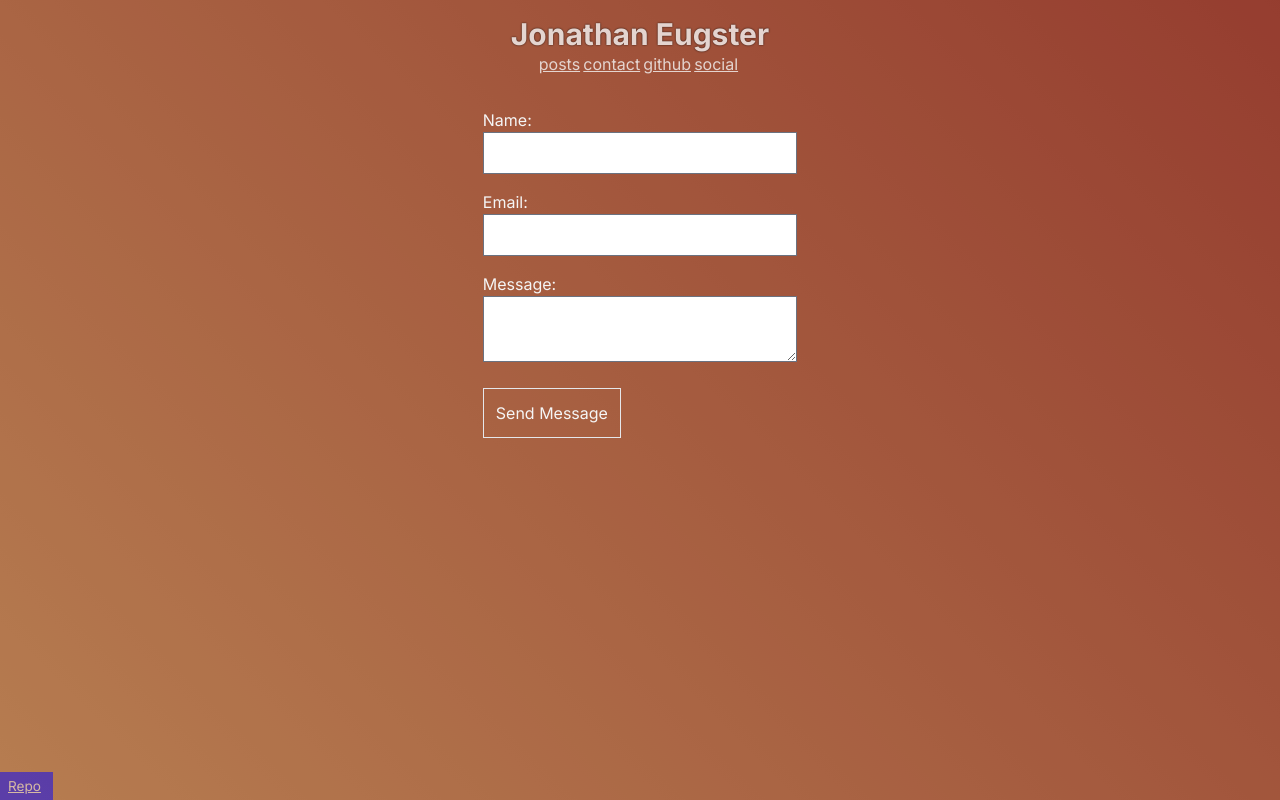
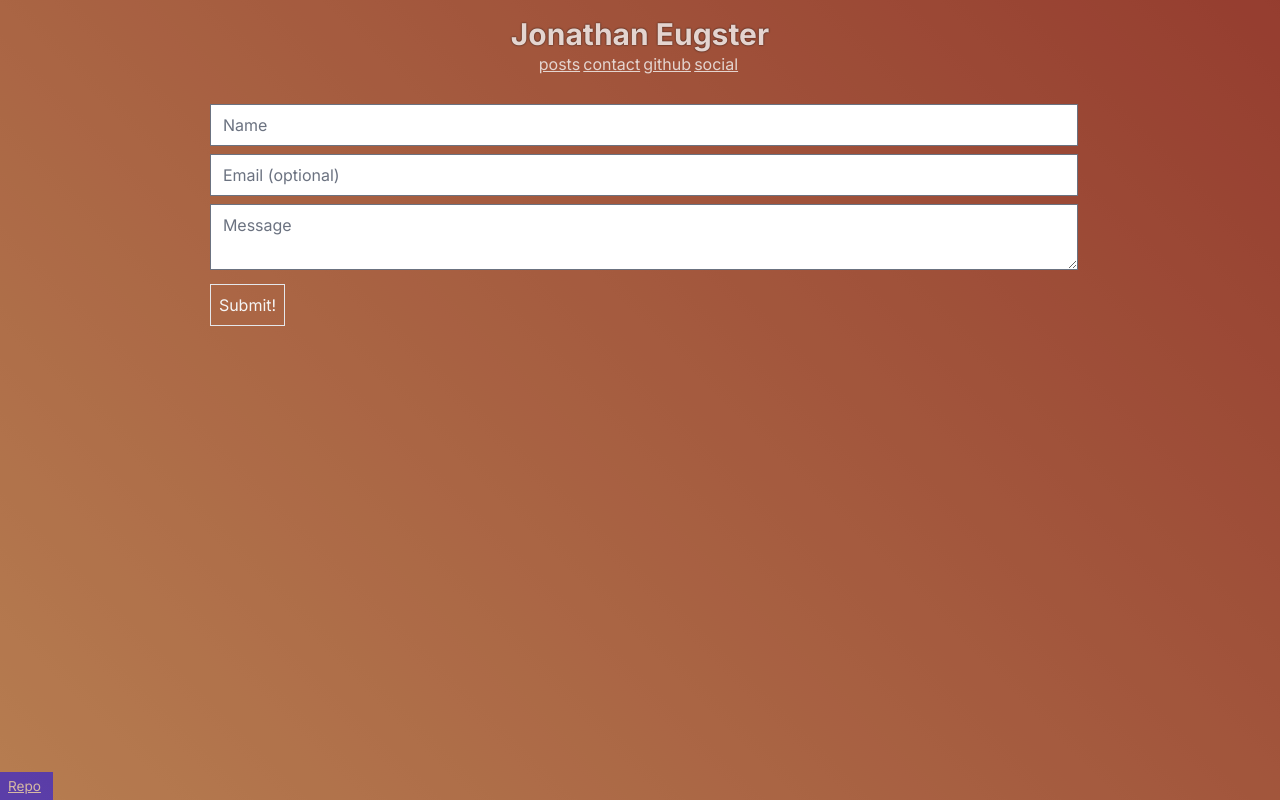
Before and after one commit to jeugster/jonathaneugster-nextjs, a Next.js app: page /contact in a window 1280 px wide. Built offline with nearby package versions, Linux system fonts and the light colour scheme.

Commit message:
netlify forms working??

```diff
--- a/app/globals.css
+++ b/app/globals.css
@@ -156,6 +156,21 @@
   padding: 1rem;
  }
 
+ /* Form */
+ form {
+    @apply col-span-full flex-col align-middle justify-center;
+    @layer card;
+    input {
+        @apply p-1 m-1 w-full form-input text-black;
+    }
+    button {
+        @apply border p-2 m-1;
+    }
+    textarea {
+        @apply p-1 m-1 w-full form-input text-black;
+    }
+ }
+
  /* Hero */
  .hero {
   margin: 10rem auto;
--- a/components/ContactForm.js
+++ b/components/ContactForm.js
@@ -1,56 +1,31 @@
 // Contact form
-export default function ContactForm() {
- return (
-  <div>
-   <form
-    name="contact"
-    action="/success"
-    method="POST"
-    className="flex-col"
-    netlify="true"
-   >
-    <input type="hidden" name="contact" value="contact" />
-    <div className="py-2">
-     <label htmlFor="yourname">
-      Name:
-      <input
-       type="text"
-       name="name"
-       id="name"
-       className="w-full form-input text-black"
-      />
-     </label>{' '}
-     <br />
-    </div>
-    <div className="py-2">
-     <label htmlFor="youremail">
-      Email:
-      <input
-       type="email"
-       name="email"
-       id="youremail"
-       className="w-full form-input text-black"
-      />
-     </label>{' '}
-     <br />
-    </div>
-    <div className="py-2">
-     <label htmlFor="yourmessage">
-      Message:
-      <textarea
-       name="message"
-       id="yourmessage"
-       className="w-full form-input text-black"
-      ></textarea>
-     </label>{' '}
-     <br />
-    </div>
-    <div className="mr-auto">
-     <button type="submit" className="border p-3 mt-3">
-      Send Message
-     </button>
-    </div>
-   </form>
-  </div>
- )
+'use client';
+
+export default function FeedbackForm() {
+  const handleFormSubmit = async (event) => {
+    event.preventDefault();
+    const formData = new FormData(event.target);
+    await fetch('/__forms.html', {
+        method: 'POST',
+        headers: {'Content-Type': 'application/x-www-form-urlencoded'},
+        body: new URLSearchParams(formData).toString()
+    });
+    // Success & error handling should come here
+  };
+
+  return (
+    <form name="feedback" onSubmit={handleFormSubmit} action="/success">
+        <input type="hidden" name="form-name" value="feedback" />
+        <input name="name" type="text" placeholder="Name" required />
+          <input name="email" type="text" placeholder="Email (optional)" />
+          <textarea
+              name="message"
+              id="yourmessage"
+              type="text"
+              placeholder="Message"
+              className="w-full form-input text-black">
+            </textarea>
+        <button type="submit">Submit!</button>
+    </form>
+  );
 }
--- a/components/ManualPosts.js
+++ b/components/ManualPosts.js
@@ -1,7 +1,6 @@
 export default function Posts(){
   return (
     <div className="cardwrapper grid-flow-row flex-nowrap">
-
       <article>
         <h1>Unlocking Efficiency with Next.js: A Powerful Tool for Static Site Generation</h1>
 
@@ -12,9 +11,9 @@ export default function Posts(){
         <ul>
           <li><strong>Local Markdown Content:</strong> The site seamlessly renders local markdown content to a static HTML site, ensuring that all content is easily manageable and accessible.</li>
           <li><strong>Buildtime Rendering:</strong> Static pages are rendered once, when new data becomes available, and served forever. This approach minimizes load on servers and ensures a smooth user experience.</li>
-          <li><strong>Preprocessing:</strong> The framework's preprocessing capabilities allow for a minimal code base that is compatible, reliable, and accessible across devices and browsers.</li>
+          <li><strong>Preprocessing:</strong> The framework&aposs preprocessing capabilities allow for a minimal code base that is compatible, reliable, and accessible across devices and browsers.</li>
           <li><strong>Open Source and Source Controlled:</strong> With Next.js, your code is open source and source controlled, making it portable and adaptable to changing requirements.</li>
-          <li><strong>Flexible Hosting Options:</strong> The website can be hosted inexpensively on any cloud, on bare metal or a managed service. You're always in control of the software and its deployment.</li>
+          <li><strong>Flexible Hosting Options:</strong> The website can be hosted inexpensively on any cloud, on bare metal or a managed service. You&aposre always in control of the software and its deployment.</li>
         </ul>
 
         <p>By leveraging the power of Next.js, this website is am optimally static site, built for discovery, with a high level of customizability and flexibility.</p>
@@ -24,7 +23,7 @@ export default function Posts(){
         <h1>About this Personal Portfolio and Blog</h1>
         <h2>Built with Next.js, Netlify, and Tailwind CSS</h2>
 
-        <p>I'm excited to share my personal portfolio and blog, which is built with Next.js hosted on Netlify and uses Tailwind CSS for style.</p>
+        <p>I&aposm excited to share my personal portfolio and blog, which is built with Next.js hosted on Netlify and uses Tailwind CSS for style.</p>
 
         <p>This stack allows me to strike a balance between ease of use and developer freedom.</p>
 
@@ -42,7 +41,7 @@ export default function Posts(){
         <h2>Third-party Integrations:</h2>
         <ul>
           <li><strong>Google Tag Manager (GTM)</strong>: The site uses GTM to manage third-party tags and scripts, ensuring a seamless experience for users and adminstrators.</li>
-          <li><strong>Performance audits with Lighthouse</strong>: Regular performance audits help us identify areas for improvement and optimize the site's performance.</li>
+          <li><strong>Performance audits with Lighthouse</strong>: Regular performance audits help us identify areas for improvement and optimize the site&aposs performance.</li>
           <li><strong>Google Analytics</strong>: Google Analytics allows a business to gain insights into user behavior and make data-driven decisions.</li>
           <li><strong>Accessibility (a11y) first</strong>: Our builds are configured to fail if accessibility errors are detected, ensuring that our site is usable by a diverse audience with a mind towards equity and inclusion for all.</li>
         </ul>
--- a/package.json
+++ b/package.json
@@ -21,14 +21,17 @@
   "slugify": "^1.6.6"
  },
  "devDependencies": {
+  "@eslint/js": "^9.9.0",
   "@mdx-js/loader": "^3.0.1",
   "@mdx-js/react": "^3.0.1",
   "@next/mdx": "^14.1.3",
   "@tailwindcss/forms": "^0.5.7",
   "@tailwindcss/typography": "^0.5.10",
   "autoprefixer": "^10.0.1",
-  "eslint": "^8",
+  "eslint": "^9.9.0",
   "eslint-config-next": "14.2.5",
+  "eslint-plugin-react": "^7.35.0",
+  "globals": "^15.9.0",
   "postcss": "^8",
   "remark-mdx": "^3.0.1",
   "tailwindcss": "^3.3.0"
```
Also changed, not shown: __forms.html (added, +12 -0 lines), eslint.config.mjs (added, +18 -0 lines), 1 other file (tests, documents, lock files or other folders).
